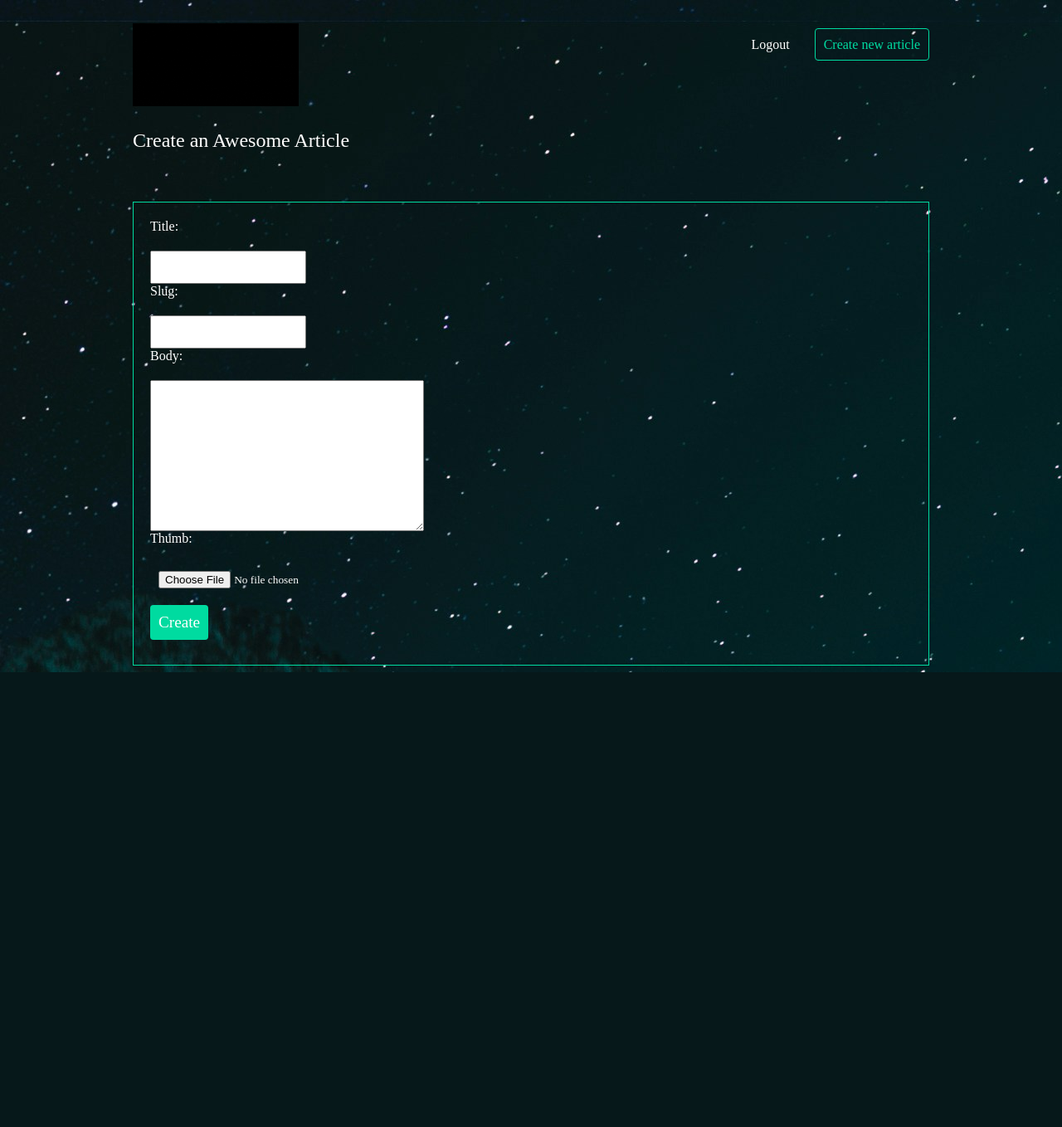
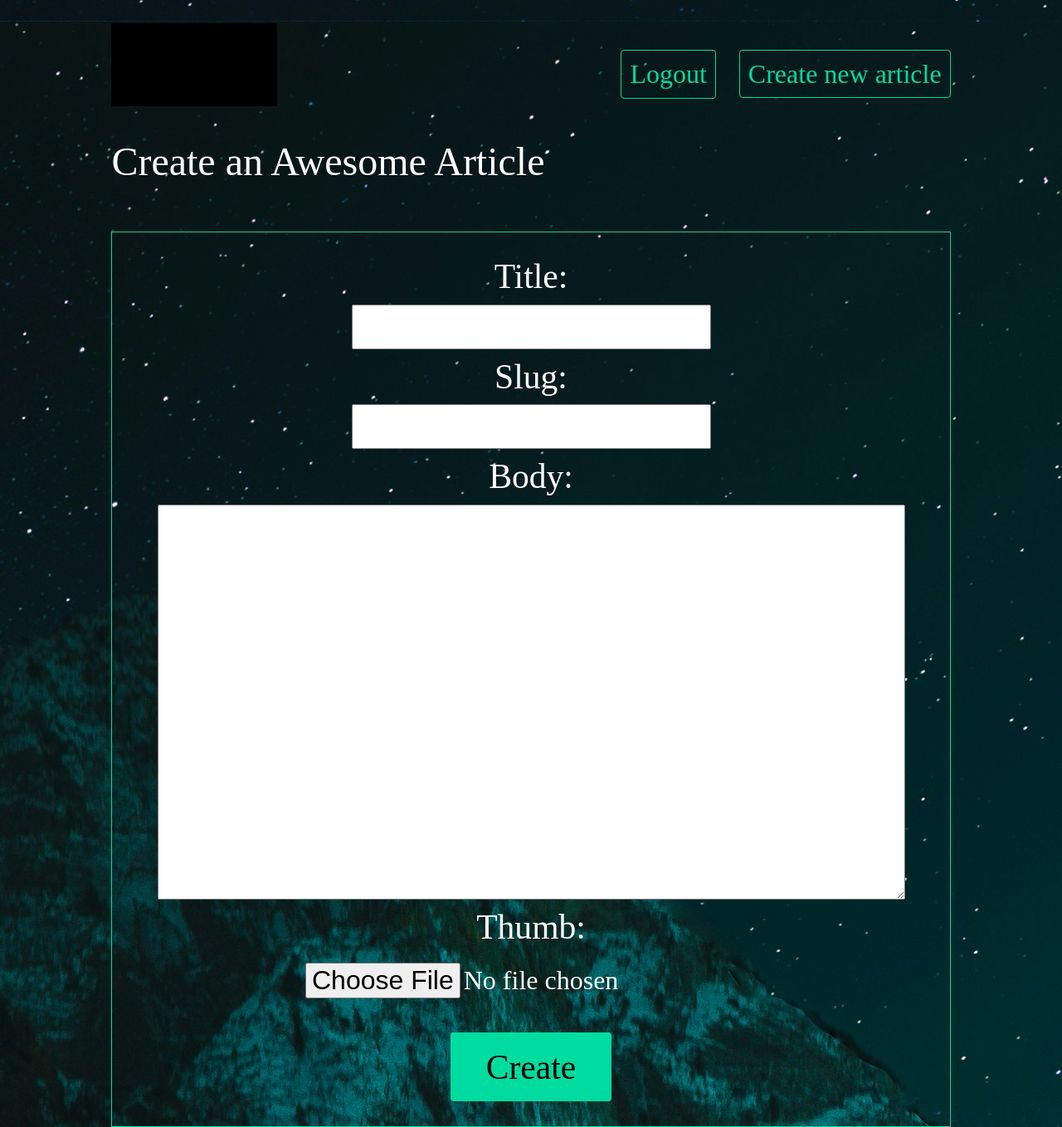
Before and after one commit to addo12kwame/djangoblog, a Django app: page /articles/create/ in a window 1280 px wide. Shown: the whole page at 83% size. Before the commit the page ends 810 px from the top, so only its background shows below. Run offline with Django 5.2, Linux system fonts and the light colour scheme; a user stored in the database is signed in.

Commit message:
added a mobile view

```diff
--- a/accountapp/templates/accounts/login.html
+++ b/accountapp/templates/accounts/login.html
@@ -10,6 +10,6 @@
   {% if request.GET.next %}
   <input type="hidden" name="next" value="{{request.GET.next}}">
   {% endif %}
-  <input type="submit" value="login">
+  <input type="submit" value="Login">
   </form>
 {% endblock %}
--- a/accountapp/views.py
+++ b/accountapp/views.py
@@ -14,6 +14,7 @@ def signup_view(request):
             return redirect('articles:home')
     else:
         form = UserCreationForm()
+        print(request.path)
     return render(request,'accounts/signup.html', context={'form': form})
 
 def login_view(request):
--- a/articleapp/templates/articleapp/detail.html
+++ b/articleapp/templates/articleapp/detail.html
@@ -4,7 +4,7 @@
 <div class="article-detail">
     <div class="article">
         <img width="100%" height="300px" src="{{article.thumb.url}}">
-    <h1>{{article.title}}</h1>
+    <h2>{{article.title}}</h2>
     <p>{{article.body}}</p>
     <p>{{article.date}}</p>
 </div>
--- a/blog/settings.py
+++ b/blog/settings.py
@@ -25,7 +25,7 @@ SECRET_KEY = 'django-insecure-&-&h2=+l@z!6nt(y_$u3q4#u$0nb5hk$jiffik+qxgkd))42wr
 # SECURITY WARNING: don't run with debug turned on in production!
 DEBUG = True
 
-ALLOWED_HOSTS = []
+ALLOWED_HOSTS = ['localhost', '127.0.0.1', '0.0.0.0','10.0.0.156']
 
 
 # Application definition
--- a/statics/c.css
+++ b/statics/c.css
@@ -1,3 +1,219 @@
+:root {
+    --border-col : #00dba0;
+
+}
+
+
+body {
+background-color : #0f121f;
+background-image: url(/static/bg.gif);
+background-repeat : no-repeat;
+color: #fff;
+line-height: 1.6;
+height: 100dvh;
+}
+.container{
+    display: flex;
+    flex-direction: column;
+    font-size: xx-large;
+}
+
+
+body *{
+    font-family: Ubuntu;
+}
+
+h1,h2,h3,h4,h5 {
+font-weight: 900;
+margin: 0;
+line-height: 1;
+}
+
+a,a:visited,a:hover {
+color: #fff;
+text-decoration: none;
+}
+
+
+.wrapper {
+max-width: 960px;
+min-width: 80%;
+margin: 0 auto;
+}
+
+div.wrapper > h1 {
+text-align: center;
+margin: 100px auto;
+font-size : 2.4em;
+}
+
+header {
+display: grid;
+grid-template-columns: 1fr 1fr;
+padding: 20px 0;
+}
+
+nav {
+justify-self: end;
+}
+
+nav li {
+display: inline-block;
+list-style-type: none;
+margin-left: 20px;
+}
+
+nav button {
+background : none;
+color: #fff;
+cursor: pointer;
+border: 0;
+font-size: 16px;
+}
+
+.articles{
+display: flex;
+flex-direction: column;
+
+}
+.article{
+padding: 10px;
+border:1px solid var(--border-col);
+position: relative;
+padding-bottom: 40px;
+margin: 0 0 20px 0;
+}
+
+.article h2 {
+font-size: 1.9em;
+}
+
+.article-detail .article{
+padding:0;
+}
+
+.article-detail .article img{
+max-width: 100%;
+}
+
+.article-detail .article h2{
+text-align: center;
+margin: 20px auto;
+font-size: 2em;
+}
+
+.article-detail .article p{
+text-align:center;
+}
+
+.article .author {
+padding:10px;
+background: var(--border-col);
+position: absolute;
+right:0;
+bottom:0;
+margin:0;
+color: #0f121f;
+}
+
+.site-form {
+display: flex;
+flex-direction: column;
+margin-top: 60px;
+border: 1px solid var(--border-col);
+padding: 20px;
+height: 100%;
+text-align: center;
+font-size: 2em;
+}
+
+.site-form input{
+display: block;
+margin: 20px 20px 20px;
+padding: 10px;
+margin: auto;
+min-width: 70%;
+height: 4ch;
+}
+
+.site-form textarea {
+    display: block;
+    margin: auto;
+    min-width: 70%;
+    font-size: 40px;
+
+}
+
+.site-form input[type='text'], .site-form input[type='password']{
+    height: 70px;
+    font-size: 0.8em;
+}
+
+.site-form #id_thumb{
+    font-size: xx-large;
+    margin: auto;
+}
+
+
+
+a.highlight {
+border:1px solid var(--border-col);
+padding: 10px;
+border-radius:4px;
+color: --border-col;
+}
+
+a.highlight:hover {
+background-color: white;
+color: black;
+}
+
+.helptext, .helptext ul {
+margin: 0 auto 20px;
+color: #bbb;
+font-size: 20px;
+display: block;
+font-weight: 600;
+
+
+}
+
+.errorlist li {
+padding: 10px;
+list-style-type: none;
+border:1px solid #ff5722;
+color :#ff5722;
+margin:10px 0;
+}
+
+.errorlist{
+padding:0;
+}
+.site-form input[type="submit"]{
+background: var(--border-col);
+border:0;
+color:black;
+font-size: 1.2em;
+border-radius: 4px;
+margin: 10px 0;
+
+}
+
+.logout
+{
+border:1px solid var(--border-col);
+padding: 10px;
+border-radius:4px;
+color: var(--border-col);
+font-size: xx-large;
+}
+.logout:hover {
+    background-color:var(--border-col);
+    color: black;
+    }
+
+
+@media (min-width: 70em) {
     body {
         background-color : #0f121f;
         background-image: url(/static/bg.jpg);
@@ -105,11 +321,7 @@ border: 1px solid #00dba0;
         padding: 20px;
         }
 
-.site-form input, .site-form textarea{
-display: block;
-margin: 20px 0 0 0;
-padding: 10px;
-}
+
 
         a.highlight {
         border:1px solid #00dba0;
@@ -119,7 +331,7 @@ color: #00dba0;
         }
 
         a.highlight:hover {
-background-color: white;
+        background-color: #00dba0;
         color: black;
         }
 
@@ -145,9 +357,55 @@ padding:0;
         .site-form input[type="submit"]{
         background: #00dba0;
         border:0;
-color:#fff;
-font-size: 1.2em;
+        color:black;
+        font-size: 1em;
         border-radius: 4px;
         margin: 10px 0;
+        max-width: 70%;
+        align-self: center;
 
         }
+
+
+        .site-form {
+            display: flex;
+            flex-direction: column;
+            margin-top: 60px;
+            border: 1px solid var(--border-col);
+            padding: 20px;
+            height: 70%;
+            text-align: center;
+            font-size: 1.3em;
+            }
+
+            .site-form input{
+            display: block;
+            margin: 20px 20px 20px;
+            padding: 10px;
+            margin: auto;
+            min-width: 20%;
+            height: 4ch;
+            }
+
+            .site-form textarea {
+                display: block;
+                margin: auto;
+                min-width: 70%;
+                font-size: 40px;
+
+            }
+
+            .site-form input[type='text'], .site-form input[type='password']{
+                height: 30px;
+                /* font-size: 0.8em; */
+                max-width: 50%;
+
+            }
+
+            .site-form #id_thumb{
+                font-size: xx-large;
+                margin: auto;
+            }
+
+
+}
--- a/templates/base.html
+++ b/templates/base.html
@@ -9,7 +9,8 @@
 </head>
 
 <body>
-<header class="wrapper">
+<div class="container ">
+<header class="wrapper container--narrow">
     <h1><a href="{% url 'home' %}"><img src="{% static 'Blog1.gif' %} " width="200px" height="100px" alt="blog logo"></a></h1>
  <nav>
      <ul>
@@ -17,19 +18,26 @@
          <li>
              <form class="logout-link" action="{% url 'accounts:logout' %}" method="post">
                  {% csrf_token %}
-                 <button type="submit">Logout</button>
+                 <button class="logout" type="submit">Logout</button>
              </form>
          </li>
          <li>
              <a href="{% url 'articles:create' %}" class="highlight"> Create new article </a>
          </li>
          {% else  %}
+
+         {% if request.path == '/accounts/signup/' %}
          <li>
-             <a href="{% url 'accounts:login' %}"> Login 👇</a>
+             <a href="{% url 'accounts:login' %}"  class="logout"> Login 👇</a>
          </li>
+         {% endif %}
+
+          {% if not request.path == '/accounts/signup/' %}
+
          <li>
-             <a href="{% url 'accounts:signup' %}"> Sign up 🆙 </a>
+             <a href="{% url 'accounts:signup' %}" class="logout"> Sign up 🆙 </a>
          </li>
+         {% endif %}
          {% endif %}
      </ul>
  </nav>
@@ -38,5 +46,6 @@
     {% block content %}
     {% endblock %}
 </div>
+</div>
 </body>
 </html>
```
Also changed, not shown: db.sqlite3, media/IMG_0790.jpeg (added), media/IMG_0876.jpeg (added). Lines whose indentation alone changed are shown as unchanged.
